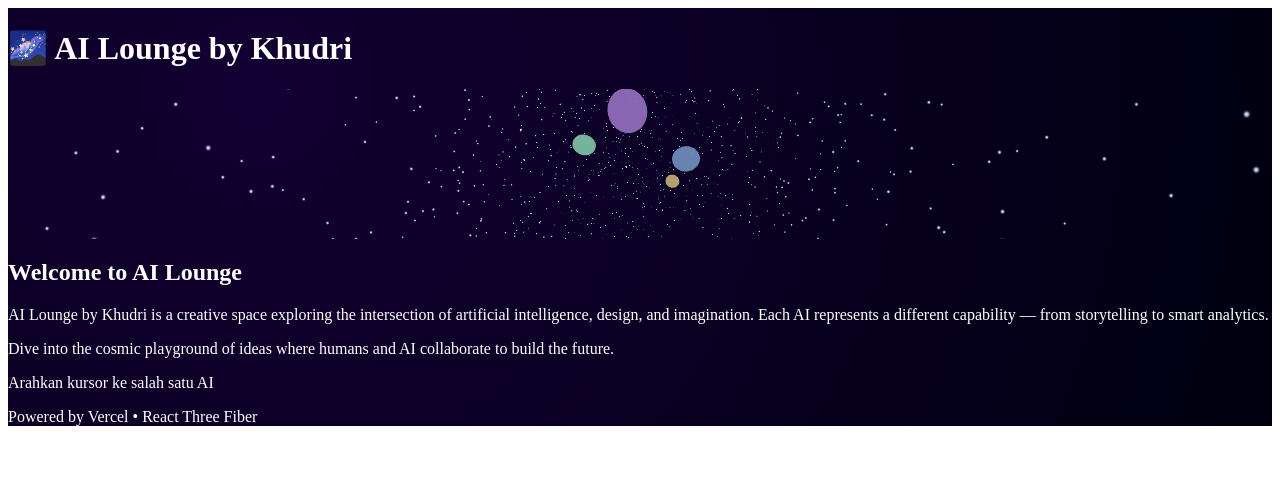
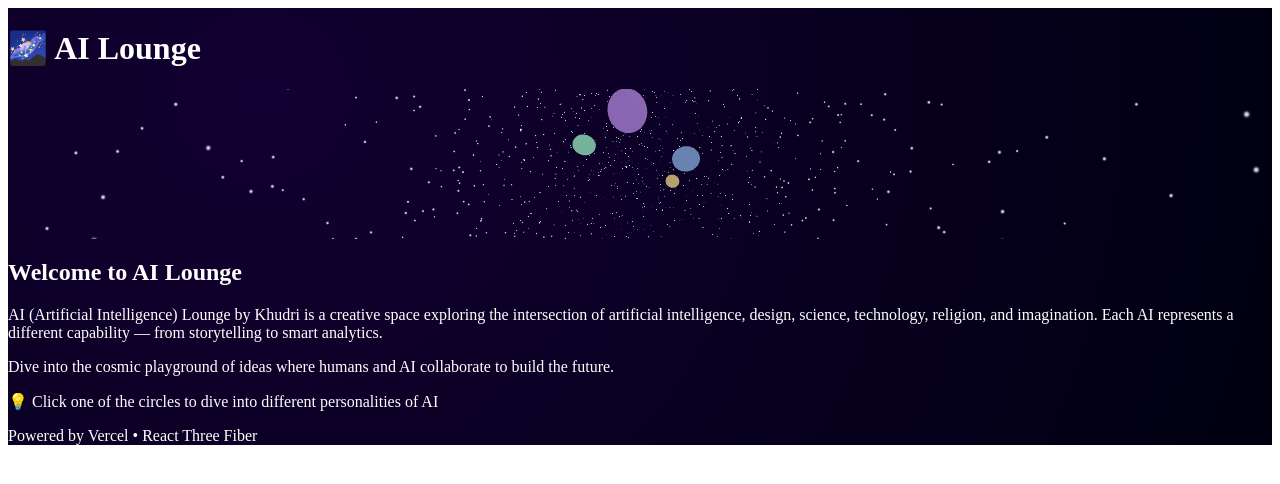
Before and after one commit to mrbrightsides/planets-ai, a Next.js app: page / in a window 1280 px wide. Shown: the top 484 px of the page. Built offline with nearby package versions, Linux system fonts and the light colour scheme.

Commit message:
Revise AI Lounge title and description
Updated the title and description in the AI Lounge section.

```diff
--- a/pages/index.jsx
+++ b/pages/index.jsx
@@ -70,7 +70,7 @@ export default function Home() {
       }}
     >
       <h1 className="text-4xl font-bold text-center pt-6">
-        🌌 AI Lounge by Khudri
+        🌌 AI Lounge
       </h1>
 
       <Canvas camera={{ position: [0, 0, 6] }}>
@@ -97,8 +97,8 @@ export default function Home() {
         <div className="about-content">
           <h2>Welcome to AI Lounge</h2>
           <p>
-            AI Lounge by Khudri is a creative space exploring the intersection of
-            artificial intelligence, design, and imagination. Each AI represents
+            AI (Artificial Intelligence) Lounge by Khudri is a creative space exploring the intersection of
+            artificial intelligence, design, science, technology, religion, and imagination. Each AI represents
             a different capability — from storytelling to smart analytics.
           </p>
           <p>
@@ -115,7 +115,7 @@ export default function Home() {
             <p className="text-sm opacity-80">{hoveredInfo.desc}</p>
           </div>
         ) : (
-          <p className="text-sm opacity-60 italic">Arahkan kursor ke salah satu AI</p>
+          <p className="text-sm opacity-60 italic">💡 Click one of the circles to dive into different personalities of AI</p>
         )}
       </div>
 
```
